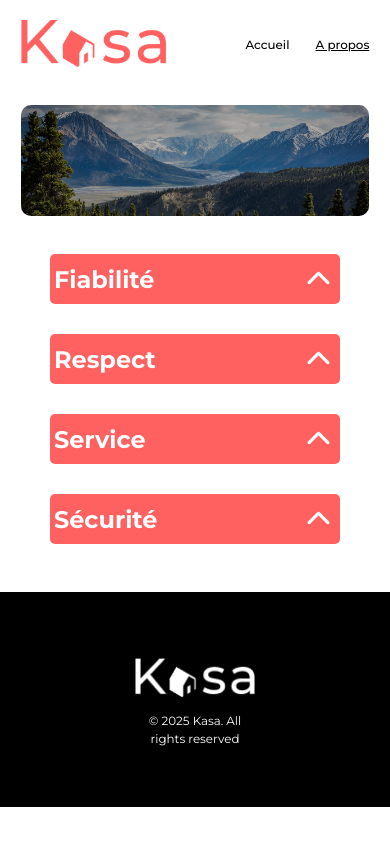
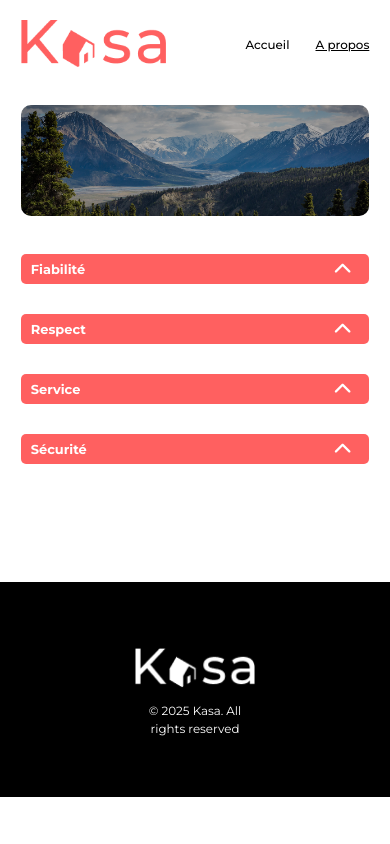
Before and after one commit to Drack0r/Kasa, a React (Vite) app: page /about in a window 390 px wide. Built offline with nearby package versions, Linux system fonts and the light colour scheme.

Commit message:
feat: implement responsive layout for about page
- Add mobile, tablet and desktop breakpoints
- Ensure collapsible sections adapt to all screen sizes

```diff
--- a/src/assets/styles/components/_collapse.scss
+++ b/src/assets/styles/components/_collapse.scss
@@ -4,8 +4,16 @@
 .collapse-container {
   @include flex-column-center;
   gap: 30px;
-  min-height: 300px;
+  min-height: 290px;
   width: 83.4%;
+
+  @media (max-width: 856px) {
+    width: 81.4%;
+  }
+
+  @media (max-width: 606px) {
+    width: 100%;
+  }
 }
 
 .collapse {
@@ -18,11 +26,29 @@
   padding: 10px 1.5% 8px;
   background: $light-red;
   border-radius: 5px;
+
+  @media (max-width: 856px) {
+    padding: 10px 1.5% 10px;
+    height: 52px;
+  }
+
+  @media (max-width: 606px) {
+    padding: 10px 2.9%;
+    height: 30px;
+  }
 }
 
 .collapse__title {
   font-size: 1.33rem;
   color: $white;
+
+  @media (max-width: 856px) {
+    font-size: 1rem;
+  }
+
+  @media (max-width: 606px) {
+    font-size: 0.72rem;
+  }
 }
 
 .collapse__btn {
@@ -39,6 +65,15 @@
     font-size: 1.4rem;
     color: $white;
     transition: all 0.3s ease-in-out;
+
+    @media (max-width: 606px) {
+      font-size: 1rem;
+    }
+  }
+
+  @media (max-width: 606px) {
+    height: 30px;
+    width: 30px;
   }
 }
 
@@ -50,10 +85,22 @@
   padding: 16px 1.95% 20px 1.95%;
   background: rgba($light-gray, 0.45);
   border-radius: 5px 0;
+
+  @media (max-width: 856px) {
+    padding: 25px 4.8% 20px 3.4%;
+  }
+
+  @media (max-width: 606px) {
+    padding: 13px 5.9% 19px 5.9%;
+  }
 }
 
 .collapse__text {
   font-weight: 400;
   line-height: 1.43;
   color: $black;
+
+  @media (max-width: 606px) {
+    font-size: 0.66rem;
+  }
 }
```
